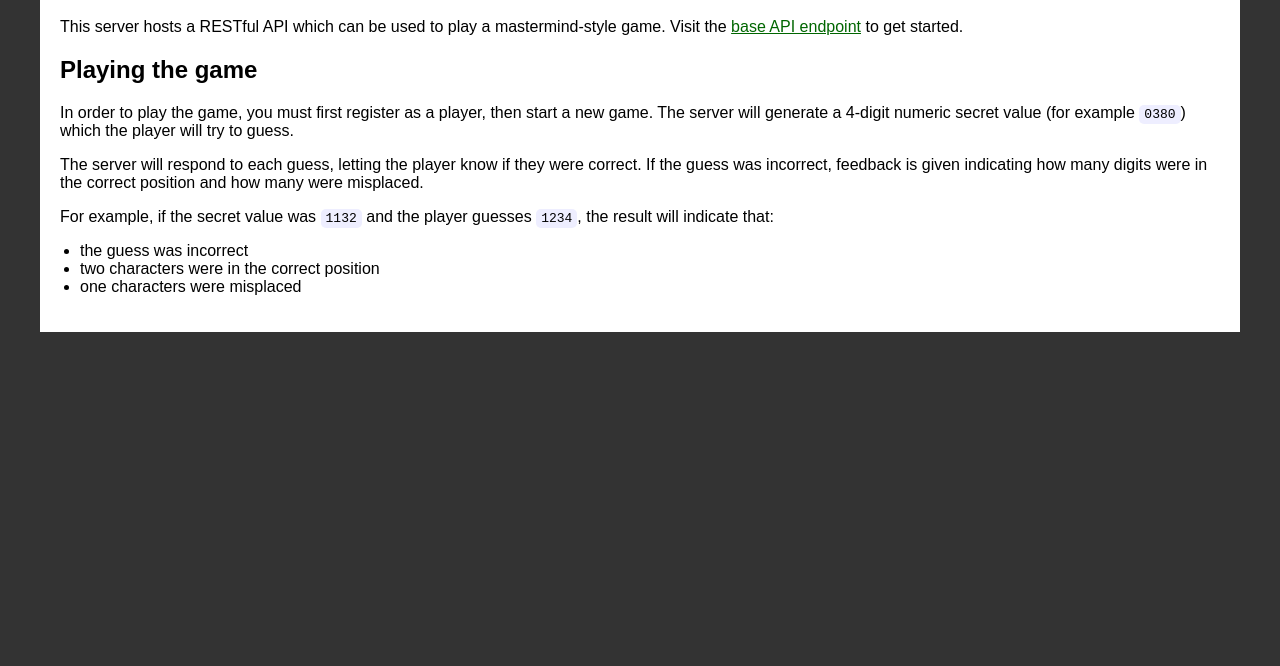
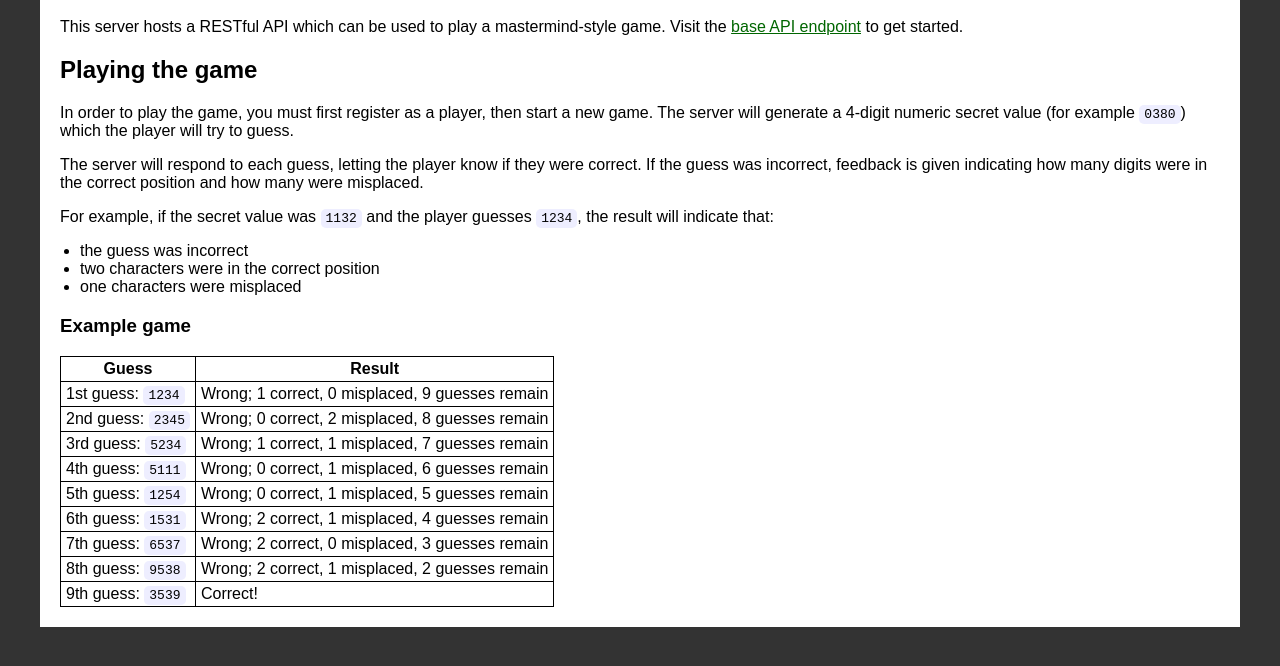
Before and after one commit to allan-stewart/rest-mastermind, a website: page www/index.html in a window 1280 px wide. Shown: the part 80-746 px from the top of the page. Drawn offline with Linux system fonts and the light colour scheme.

Commit message:
Add example game to index page.

```diff
--- a/www/css/style.css
+++ b/www/css/style.css
@@ -6,7 +6,6 @@ body {
 }
 
 #content {
-
   background-color: #FFFFFF;
   padding-bottom: 20px;
 }
@@ -24,7 +23,7 @@ h1 {
   padding: 20px;
 }
 
-h2 {
+h2, h3 {
   padding: 0 20px;
 }
 
@@ -50,3 +49,14 @@ code {
   border-radius: 5px;
   padding: 2px 5px;
 }
+
+table {
+  margin: 0 20px;
+  border: 1px solid black;
+  border-collapse: collapse;
+}
+
+th, td {
+  border: 1px solid black;
+  padding: 3px 5px;
+}
--- a/www/index.html
+++ b/www/index.html
@@ -33,6 +33,51 @@
         <li>two characters were in the correct position</li>
         <li>one characters were misplaced</li>
       </ul>
+
+      <h3>Example game</h3>
+
+      <table>
+        <tr>
+          <th>Guess</th>
+          <th>Result</th>
+        </tr>
+        <tr>
+          <td>1st guess: <code>1234</code></td>
+          <td>Wrong; 1 correct, 0 misplaced, 9 guesses remain</td>
+        </tr>
+        <tr>
+          <td>2nd guess: <code>2345</code></td>
+          <td>Wrong; 0 correct, 2 misplaced, 8 guesses remain</td>
+        </tr>
+        <tr>
+          <td>3rd guess: <code>5234</code></td>
+          <td>Wrong; 1 correct, 1 misplaced, 7 guesses remain</td>
+        </tr>
+        <tr>
+          <td>4th guess: <code>5111</code></td>
+          <td>Wrong; 0 correct, 1 misplaced, 6 guesses remain</td>
+        </tr>
+        <tr>
+          <td>5th guess: <code>1254</code></td>
+          <td>Wrong; 0 correct, 1 misplaced, 5 guesses remain</td>
+        </tr>
+        <tr>
+          <td>6th guess: <code>1531</code></td>
+          <td>Wrong; 2 correct, 1 misplaced, 4 guesses remain</td>
+        </tr>
+        <tr>
+          <td>7th guess: <code>6537</code></td>
+          <td>Wrong; 2 correct, 0 misplaced, 3 guesses remain</td>
+        </tr>
+        <tr>
+          <td>8th guess: <code>9538</code></td>
+          <td>Wrong; 2 correct, 1 misplaced, 2 guesses remain</td>
+        </tr>
+        <tr>
+          <td>9th guess: <code>3539</code></td>
+          <td>Correct!</td>
+        </tr>
+      </table>
     </content>
   </body>
 </html>
```
